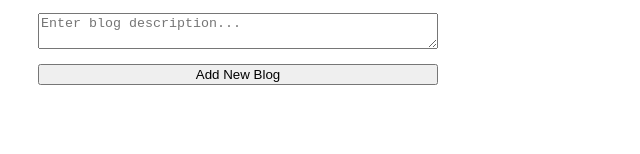
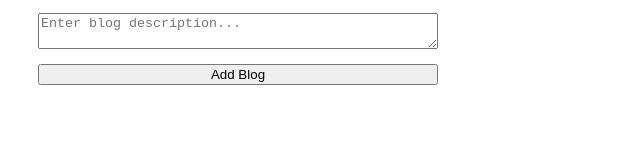
Before and after one commit to austenpturner/mern-blog-app, a React (Vite) app in the folder client/: page /add-blog in a window 1280 px wide. Shown: the part 130-284 px from the top of the page, without its empty margins (0-640 px from the left). Built offline with nearby package versions, Linux system fonts and the light colour scheme.

Commit message:
add edit blog functionality

```diff
--- a/client/src/context/index.jsx
+++ b/client/src/context/index.jsx
@@ -11,6 +11,7 @@ export default function GlobalState({ children }) {
 
   const [blogList, setBlogList] = useState([]);
   const [pending, setPending] = useState(false);
+  const [isEdit, setIsEdit] = useState(false);
 
   return (
     <GlobalContext.Provider
@@ -21,6 +22,8 @@ export default function GlobalState({ children }) {
         setBlogList,
         pending,
         setPending,
+        isEdit,
+        setIsEdit,
       }}
     >
       {children}
--- a/client/src/pages/add-blog/index.jsx
+++ b/client/src/pages/add-blog/index.jsx
@@ -1,22 +1,33 @@
-import { useContext } from "react";
+import { useContext, useEffect } from "react";
 import classes from "./styles.module.css";
 import { GlobalContext } from "../../context";
 import axios from "axios";
-import { useNavigate } from "react-router-dom";
+import { useNavigate, useLocation } from "react-router-dom";
 
 export default function AddNewBlog() {
-  const { formData, setFormData } = useContext(GlobalContext);
+  const { formData, setFormData, isEdit, setIsEdit } =
+    useContext(GlobalContext);
   const navigate = useNavigate();
+  const location = useLocation();
 
   async function handleSaveBlogToDatabase() {
-    const response = await axios.post("http://localhost:3000/api/blogs/add", {
-      title: formData.title,
-      description: formData.description,
-    });
+    const response = isEdit
+      ? await axios.put(
+          `http://localhost:3000/api/blogs/update/${location.state.getCurrentBlogItem._id}`,
+          {
+            title: formData.title,
+            description: formData.description,
+          }
+        )
+      : await axios.post("http://localhost:3000/api/blogs/add", {
+          title: formData.title,
+          description: formData.description,
+        });
 
     const result = await response.data;
 
     if (result) {
+      setIsEdit(false);
       setFormData({
         title: "",
         description: "",
@@ -25,9 +36,21 @@ export default function AddNewBlog() {
     }
   }
 
+  useEffect(() => {
+    console.log(location);
+    if (location.state) {
+      const { getCurrentBlogItem } = location.state;
+      setIsEdit(true);
+      setFormData({
+        title: getCurrentBlogItem.title,
+        description: getCurrentBlogItem.description,
+      });
+    }
+  }, [location]);
+
   return (
     <div className={classes.wrapper}>
-      <h2>Add New Blog</h2>
+      <h2>{isEdit ? "Edit Blog" : "Add New Blog"}</h2>
       <div className={classes.formWrapper}>
         <input
           type="text"
@@ -55,7 +78,9 @@ export default function AddNewBlog() {
             })
           }
         />
-        <button onClick={handleSaveBlogToDatabase}>Add New Blog</button>
+        <button onClick={handleSaveBlogToDatabase}>
+          {isEdit ? "Edit Blog" : "Add Blog"}
+        </button>
       </div>
     </div>
   );
--- a/client/src/pages/home/index.jsx
+++ b/client/src/pages/home/index.jsx
@@ -3,12 +3,12 @@ import { GlobalContext } from "../../context";
 import axios from "axios";
 import classes from "./styles.module.css";
 import { FaTrash, FaEdit } from "react-icons/fa";
-// import { useNavigate } from "react-router-dom";
+import { useNavigate } from "react-router-dom";
 
 export default function Home() {
   const { blogList, setBlogList, pending, setPending } =
     useContext(GlobalContext);
-  // const navigate = useNavigate();
+  const navigate = useNavigate();
 
   async function fetchListOfBlogs() {
     setPending(true);
@@ -33,8 +33,13 @@ export default function Home() {
 
     if (result?.message) {
       fetchListOfBlogs();
-      // navigate(0); *alternative to line above, will refresh page. To use, uncomment import and variable declaration
+      // navigate(0); *alternative to line above, will refresh page
     }
+  }
+
+  function handleEdit(getCurrentBlogItem) {
+    console.log(getCurrentBlogItem);
+    navigate("/add-blog", { state: { getCurrentBlogItem } });
   }
 
   useEffect(() => {
@@ -53,7 +58,7 @@ export default function Home() {
               <div key={blogItem._id}>
                 <p>{blogItem.title}</p>
                 <p>{blogItem.description}</p>
-                <FaEdit size={30} />
+                <FaEdit onClick={() => handleEdit(blogItem)} size={30} />
                 <FaTrash
                   onClick={() => handleDeleteBlog(blogItem._id)}
                   size={30}
```
Also changed, not shown: 1 other file (tests, documents, lock files or other folders).
